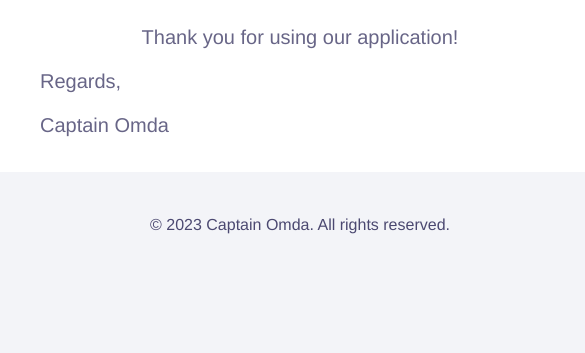
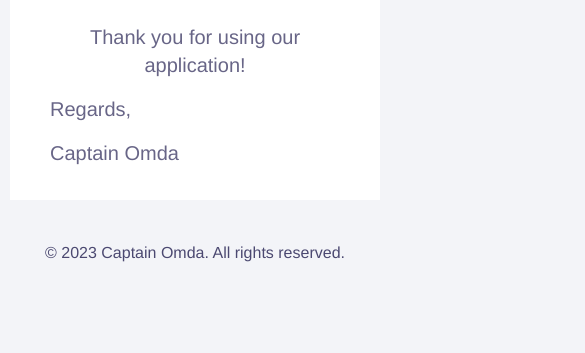
Before and after one commit to ama-ahmed/email, a plain HTML site: page indexEn.html in a window 390 px wide. Shown: the part 491-844 px from the top of the page, 585 px wide, since content can reach past the window. Drawn offline with Linux system fonts and the light colour scheme.

Commit message:
responsiv

```diff
--- a/indexEn.html
+++ b/indexEn.html
@@ -18,6 +18,25 @@
       content="width=device-width"
       style="font-family: Helvetica, Arial, sans-serif"
     />
+
+    <style>
+      .table {
+        max-width: 600px;
+        min-width: 600px;
+      }
+
+      .container{
+        padding: 0 10px;
+      }
+
+      @media (max-width: 650px) {
+        .table {
+          max-width: 100%;
+          min-width: 100%;
+
+        }
+      }
+    </style>
   </head>
   <body
     style="
@@ -35,23 +54,22 @@
       font-weight: 400;
       line-height: 1.43;
       margin: 0;
-      min-width: 600px;
       padding: 0;
       /* text-align: left; */
       width: 100% !important;
     "
   >
+  <div class="container">
     <table
+    class="table"
       align="center"
-      width="600"
       cellpadding="0"
       cellspacing="0"
       style="
         border-collapse: collapse;
         border-spacing: 0;
         font-family: Helvetica, Arial, sans-serif;
-        max-width: 600px;
-        min-width: 600px;
+
         padding: 0;
         /* text-align: left; */
         vertical-align: top;
@@ -325,5 +343,6 @@
         </td>
       </tr>
     </table>
+    </div>
   </body>
 </html>
```
Also changed, not shown: index.html (+24 -5 lines).
